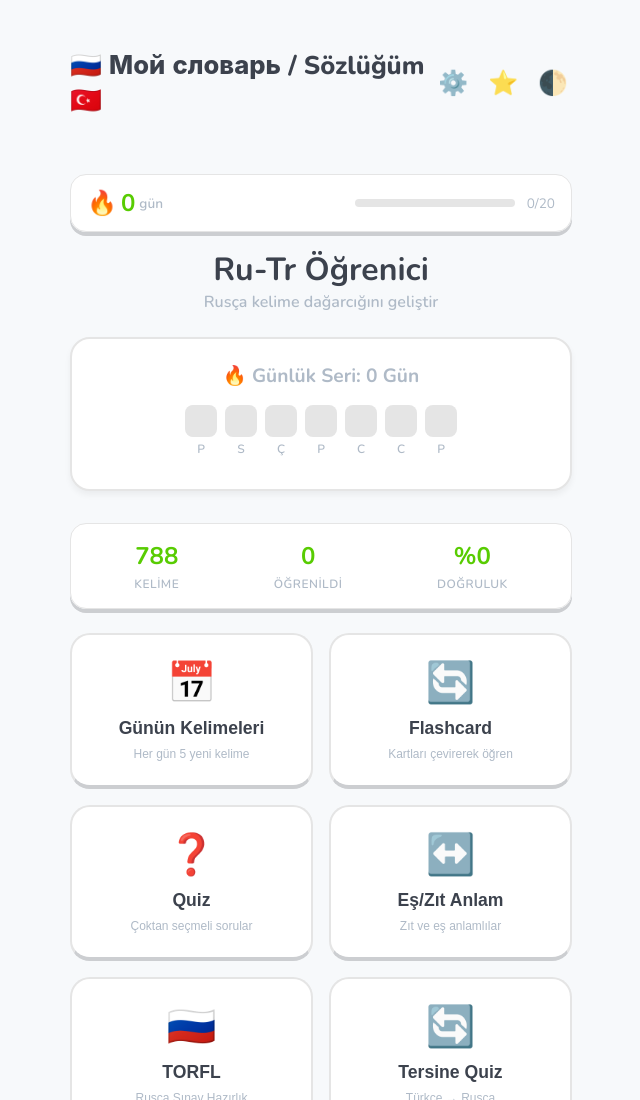
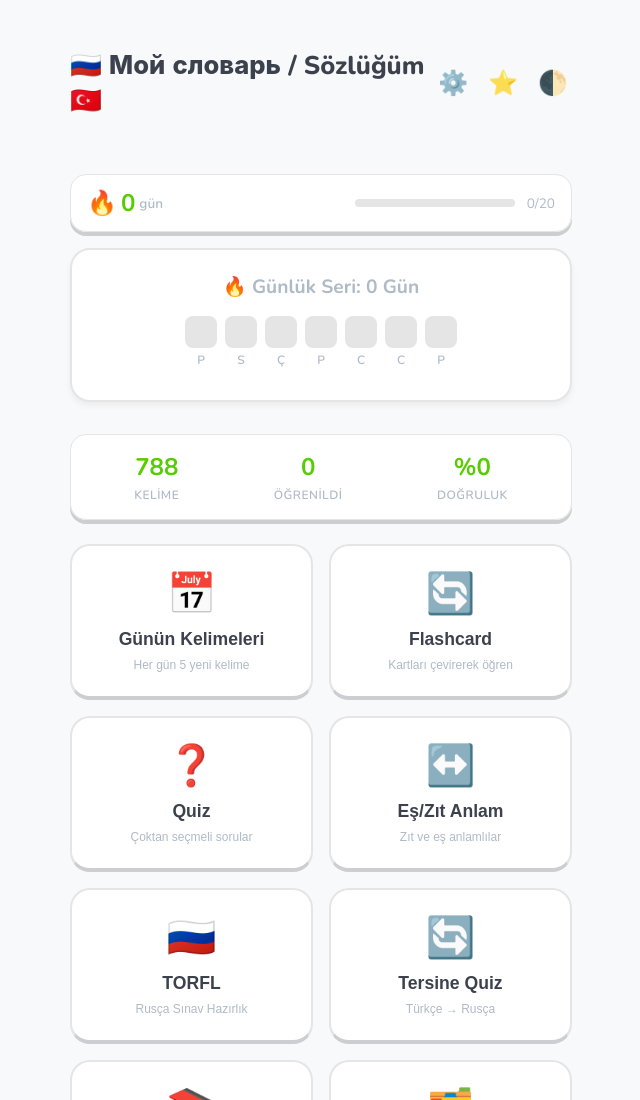
Before and after one commit to kagandms/ru-tr_kagan, a website: page index.html in a window 1280 px wide. Shown: the top 1100 px of the page, without its empty margins (319-959 px from the left). Drawn offline with nearby package versions, Linux system fonts and the light colour scheme.

Commit message:
style: remove main header title

```diff
--- a/index.html
+++ b/index.html
@@ -54,10 +54,7 @@
 
         <!-- Main Menu -->
         <main id="mainMenu" class="main-menu">
-            <header class="main-header" style="text-align: center; margin-bottom: 1.5rem;">
-                <h1>Ru-Tr Öğrenici</h1>
-                <p style="color: var(--text-muted);">Rusça kelime dağarcığını geliştir</p>
-            </header>
+
 
             <!-- Streak & Heatmap Göstergesi -->
             <div class="tracker-section">
```
